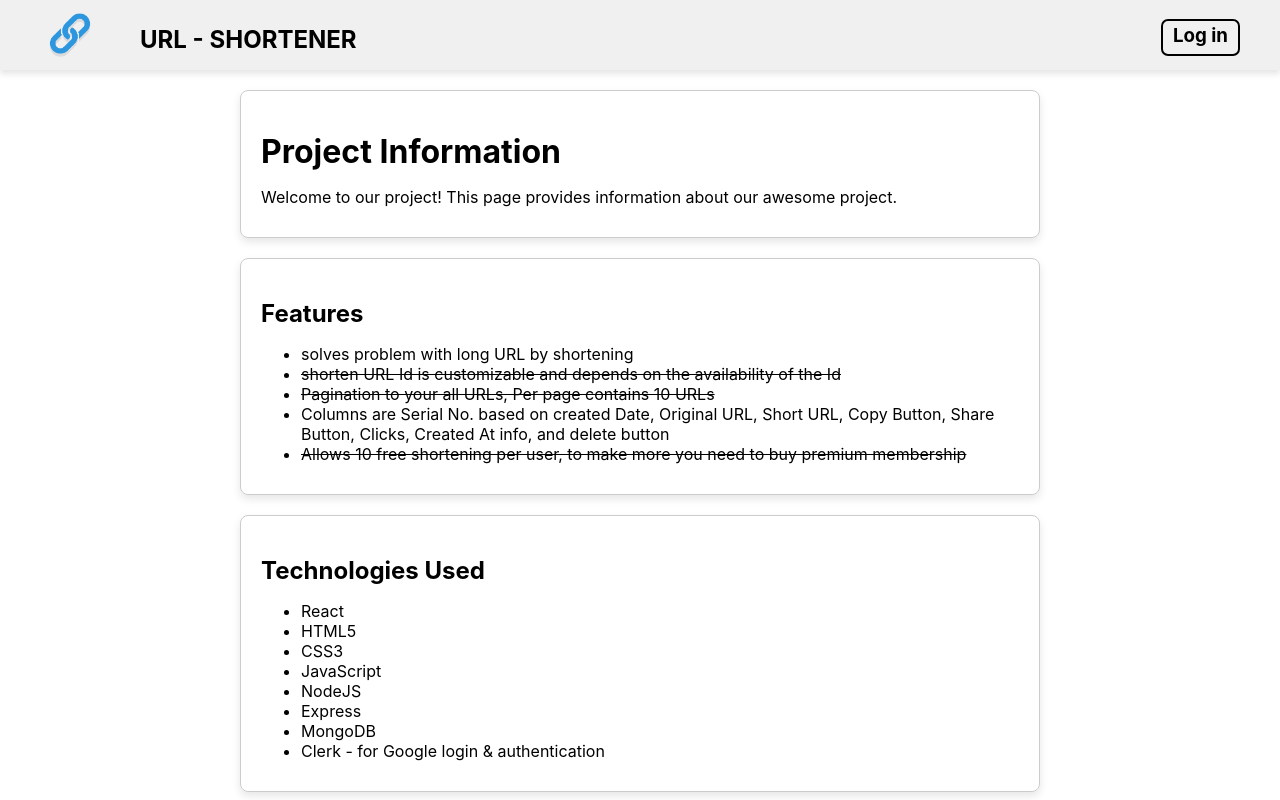
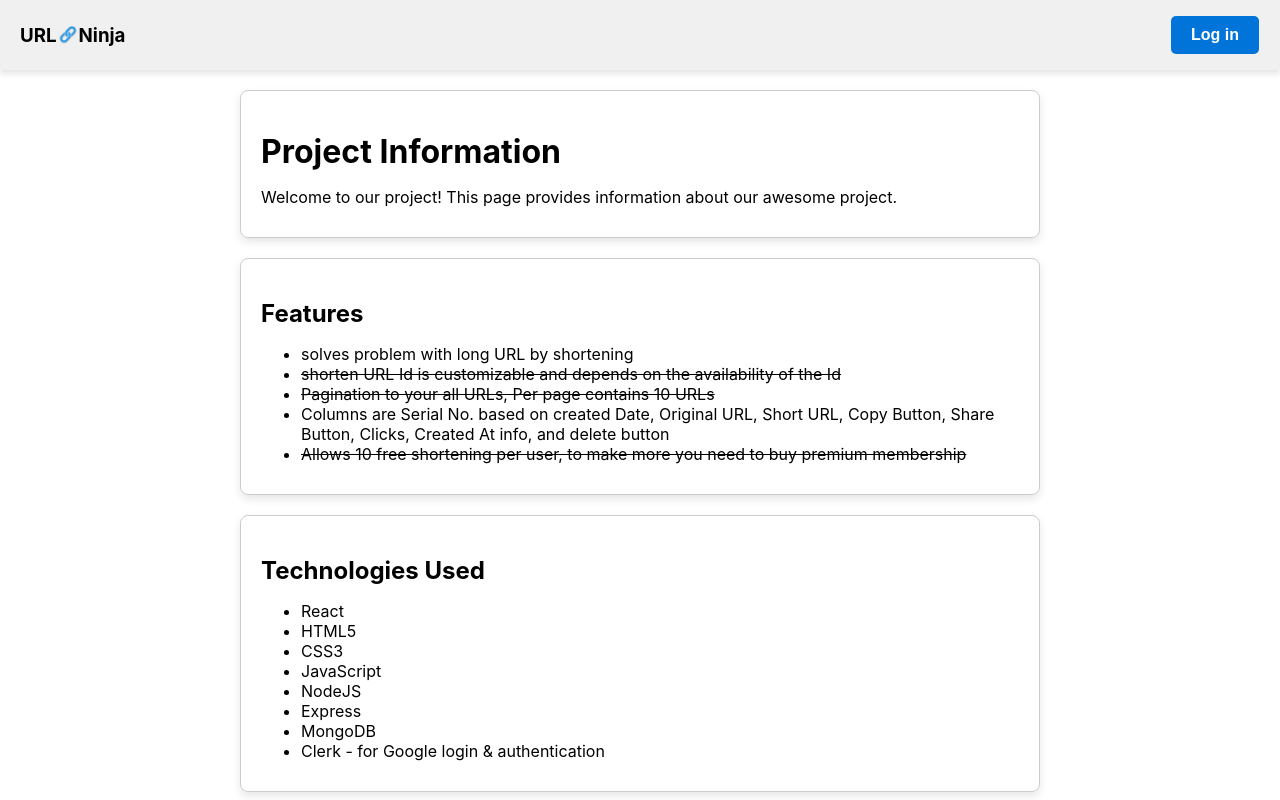
Before and after one commit to soujash-mandal/URL-Ninja, a React (Vite) app in the folder frontend/: page / in a window 1280 px wide. Shown: the top 800 px of the page. Built offline with nearby package versions, Linux system fonts and the light colour scheme; no server answers.

Commit message:
Optimizing Dockerfile && UI

```diff
--- a/frontend/src/components/Header.jsx
+++ b/frontend/src/components/Header.jsx
@@ -21,9 +21,12 @@ function SignInButton() {
     // </button>
     <div className="nav-items">
       <h3>
-        <Link className="nav-item" onClick={() => clerk.openSignIn({})}>
+        {/* <Link className="nav-item" > */}
+        <button className="nav-btn" onClick={() => clerk.openSignIn({})}>
           Log in
-        </Link>
+        </button>
+
+        {/* </Link> */}
       </h3>
     </div>
   );
@@ -34,13 +37,10 @@ function Header() {
     <header>
       <nav>
         <div className="logo" onClick={() => (window.location.href = "/")}>
-        <img src="logo.png" height={50}></img>
-          <h2 className="logo-text">
-            URL - SHORTENER
-          </h2>
-
+          <h3 className="logo-text1">URL</h3>
+          <img src="logo.png" height={20} className="logo-img"></img>{" "}
+          <h3 className="logo-text2">Ninja</h3>
         </div>
-
 
         <SignedOut>
           <SignInButton />
--- a/frontend/src/styles/Header.css
+++ b/frontend/src/styles/Header.css
@@ -10,13 +10,13 @@ nav {
   box-shadow: 0 4px 6px rgba(0, 0, 0, 0.1); /* Box shadow */
   /* background-color: gray; */
 }
-.nav-profile{
+.nav-profile {
   background-color: white;
   padding: 2px;
   border-radius: 50%;
   border: 2px solid black;
+  /* margin-right: 10px;  */
 }
-
 
 /* header .sign-up-btn {
   border: 1px solid #61dafb;
@@ -47,27 +47,35 @@ header .sign-in-btn:hover {
   cursor: pointer;
 }
 
-.logo h2{
-  /* background-color: black; */
-  /* color: white; */
-  padding: 10px;
-  border-radius: 10px;
+.logo {
+  /* background-color: black;
+  color: white;
+  padding: 1px;
+  border-radius: 10px; */
+  align-items: center;
+  /* padding-left: 20px; */
+  /* background-color: aqua; */
+}
+.logo-img {
+  /* background-color: aqua; */
+  /* padding-right: 0;
+  margin-right: 0; */
+  padding-top: 0px;
+}
+.logo-text1 {
+  /* background-color: magenta; */
+
+  margin-right: -19px;
+}
+.logo-text2 {
+  margin-left: -19px;
 }
 
-.logo h2 span{
-  color: black;
-  padding: 0px 6px;
-  padding-bottom: 2px;
-  /* background-color: darkorange; */
-  /* background-color: white; */
-  border-radius: 5px;
-}
-
-.nav-items{
+.nav-items {
   padding-right: 20px;
 }
 
-.nav-item{
+/* .nav-item{
   color: black;
   font-weight: bold;
   text-decoration: none;
@@ -75,9 +83,27 @@ header .sign-in-btn:hover {
   padding-bottom: 7px;
   border: 2px solid black;
   border-radius: 7px;
+} */
+
+/* .nav-item:hover{
+  color: white;
+  background-color: black;
+} */
+
+.nav-btn{
+  font-weight: bold;
+  font-size: medium;
+  padding: 10px 20px;
+  border-radius: 5px;
+  background-color: #0074d9;
+  color: white;
+  border: none;
+  cursor: pointer;
+  margin-right: -19px;
+  transition: 5ms ;
 }
 
-.nav-item:hover{
-  color: white;
-  background-color: black;
+.nav-btn:hover{
+  background-color: #0074d9d6;
+  /* color: black; */
 }
--- a/frontend/src/styles/Home/CreateUrl.css
+++ b/frontend/src/styles/Home/CreateUrl.css
@@ -7,6 +7,7 @@
 }
 
 .form {
+  width: 332px;
   display: flex;
   /* flex-direction: column; */
   align-items: center;
@@ -18,6 +19,7 @@
   width: 250px;
   border-radius: 5px;
   border: 1px solid #ccc;
+  box-shadow: 0 4px 8px rgba(0, 0, 0, 0.1); /* Add box shadow */
 }
 
 .submitButton {
@@ -29,4 +31,5 @@
   border: none;
   border-radius: 5px;
   cursor: pointer;
+  box-shadow: 0 4px 8px rgba(0, 0, 0, 0.1); /* Add box shadow */
 }
--- a/frontend/src/styles/Home/UrlCard.css
+++ b/frontend/src/styles/Home/UrlCard.css
@@ -55,7 +55,7 @@
 
 /* Example styles for each button */
 .url-card .url-actions .copy-button {
-  background-color: #2a79ad;
+  background-color: #0074d9;
   color: #fff;
 }
 
```
Also changed, not shown: 1 other file (tests, documents, lock files or other folders).
